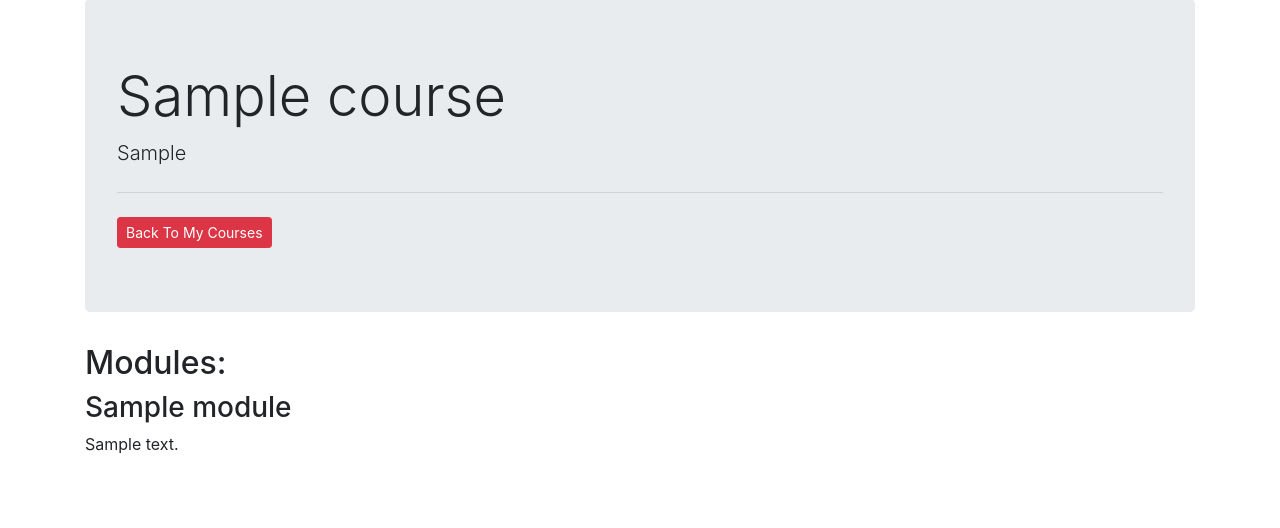
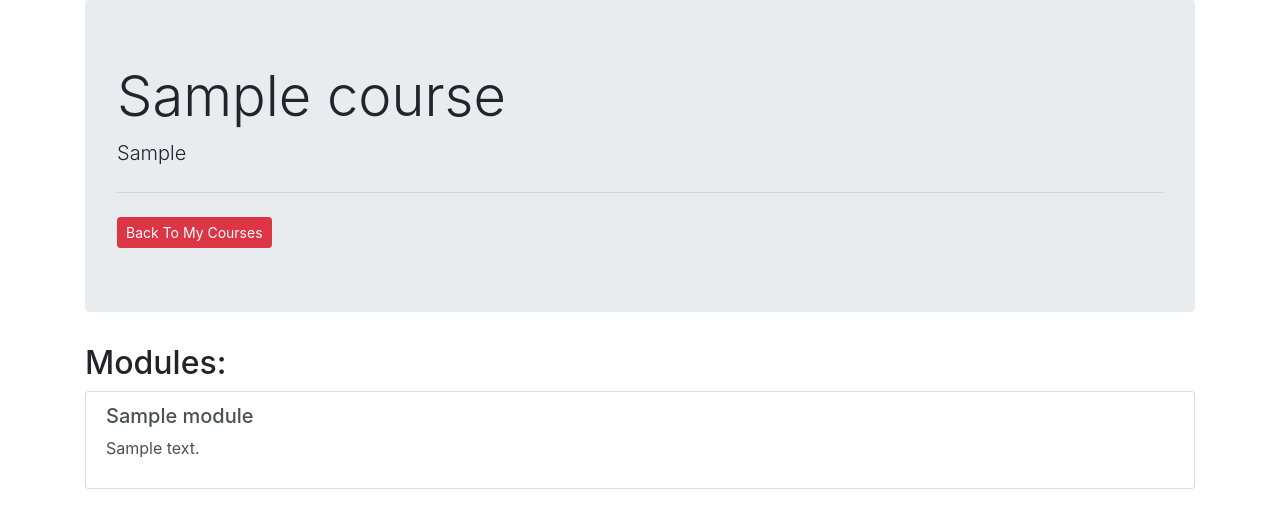
Before and after one commit to laboyd001/treaducation, a Django app: page /my_courses/detail/1/ in a window 1280 px wide. Shown: the part 57-585 px from the top of the page. Run offline with Django 3.2, Linux system fonts and the light colour scheme; a user stored in the database is signed in; tables that the repository leaves empty hold one stand-in row (values such as "Sample post"); some libraries are stand-ins or nearby versions.

Commit message:
added bootstrap list group for course details

```diff
--- a/courses/templates/courses/my_course_detail.html
+++ b/courses/templates/courses/my_course_detail.html
@@ -20,17 +20,15 @@
 <h2>Modules:</h2>
 
 {% for module in modules %}
-<div class="panel panel-default">
-  <div class="panel-heading">
-    <h3>
-      {{ module.title}}
-    </h3>
-  </div>
-
-  <div class="panel-body">
-    {{ module.description|linebreaks }}
-  </div>
+<div class="list-group">
+    <a href="#" class="list-group-item list-group-item-action">
+        <div class="d-flex w-100 justify-content-between">
+        <h5 class="mb-1">{{ module.title}}</h5>
+        </div>
+        <p class="mb-1">{{ module.description|linebreaks }}</small>
+    </a>
 </div>
+<br>
   {% empty %}
     There are no entries for this topic yet.
 {% endfor %}
```
